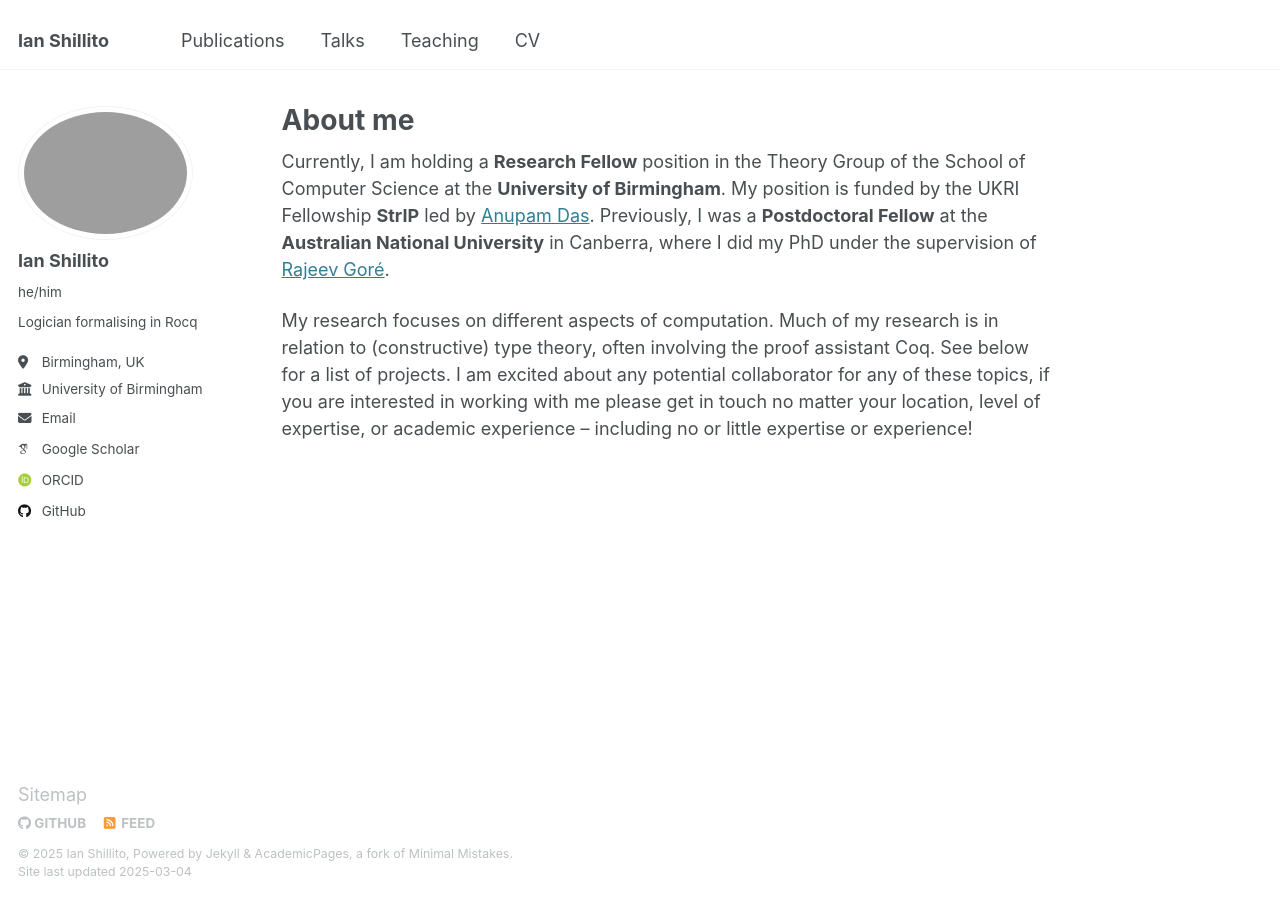
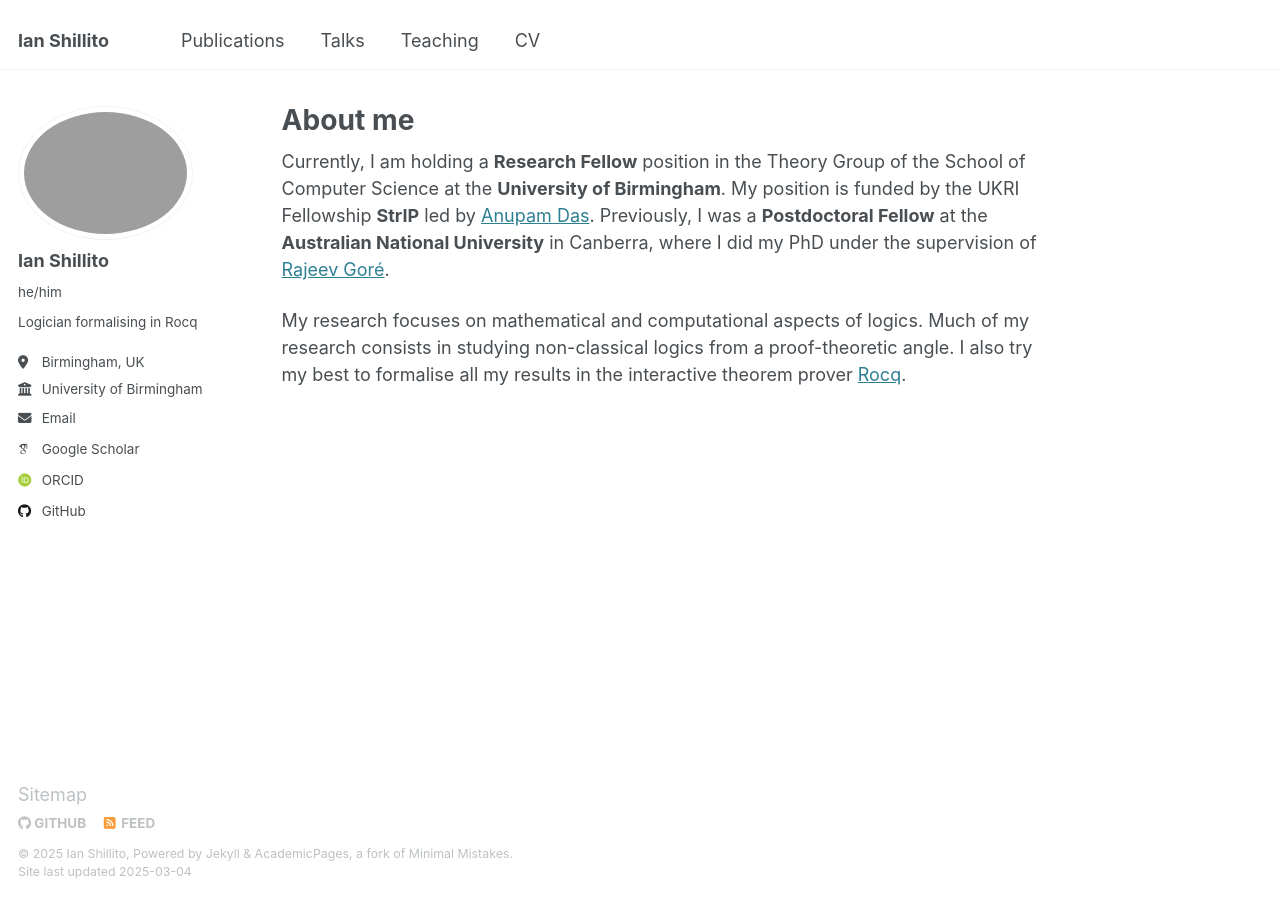
Before and after one commit to ianshil/ianshil.github.io, a Jekyll site: the page built from _pages/about.md, in a window 1280 px wide. Built offline with Jekyll 4.4.1, drawn with Linux system fonts in a browser that asks for light colours; some web fonts are replaced.

Commit message:
Update about.md

```diff
--- a/_pages/about.md
+++ b/_pages/about.md
@@ -9,4 +9,4 @@ redirect_from:
 
 Currently, I am holding a __Research Fellow__ position in the Theory Group of the School of Computer Science at the __University of Birmingham__. My position is funded by the UKRI Fellowship __StrIP__ led by [Anupam Das](https://www.anupamdas.com). Previously, I was a __Postdoctoral Fellow__ at the __Australian National University__ in Canberra, where I did my PhD under the supervision of [Rajeev Goré](https://scholar.google.co.uk/citations?user=2lWIhEgAAAAJ&hl).
 
-My research focuses on different aspects of computation. Much of my research is in relation to (constructive) type theory, often involving the proof assistant Coq. See below for a list of projects. I am excited about any potential collaborator for any of these topics, if you are interested in working with me please get in touch no matter your location, level of expertise, or academic experience – including no or little expertise or experience!
+My research focuses on mathematical and computational aspects of logics. Much of my research consists in studying non-classical logics from a proof-theoretic angle. I also try my best to formalise all my results in the interactive theorem prover [Rocq](https://rocq-prover.org).
```
